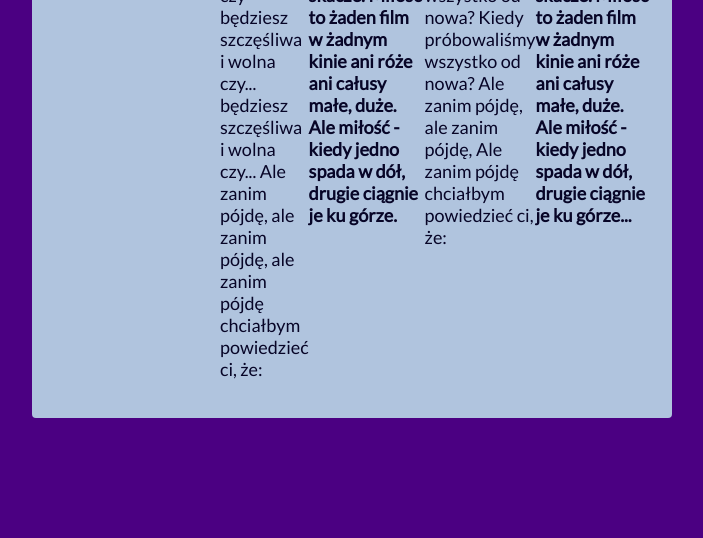
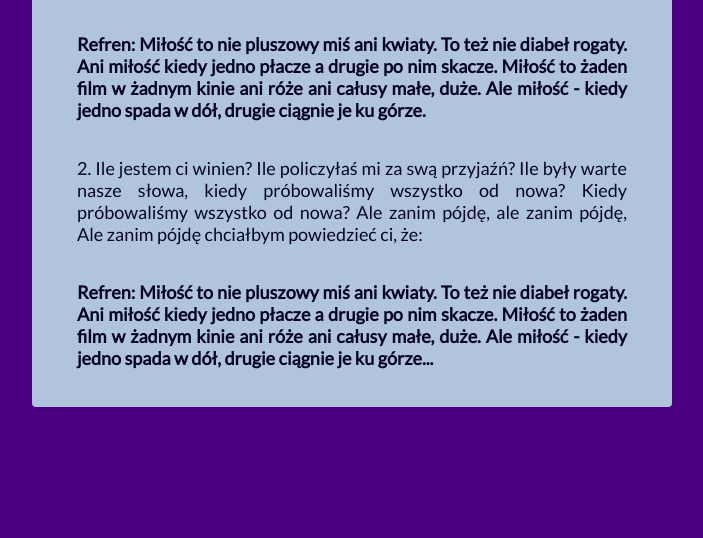
Before and after one commit to paulke43/learning-git-2, a website: page index.html in a window 1280 px wide. Shown: the part 262-800 px from the top of the page, without its empty margins (288-991 px from the left). Drawn offline with Linux system fonts and the light colour scheme.

Commit message:
Update styles

```diff
--- a/index.html
+++ b/index.html
@@ -9,9 +9,11 @@
 </head>
 <body>
     <div class="container">
-        <h1 class="title">"Zanim pójdę" Happysad</h1>
+        <h1 class="title">"Zanim pójdę"</h1>
+        <h3>Happysad</h3>
+        <div class="text-box">
             <p>1. Ile jestem ci winien?
-            Ile policzyłaś mi za swą przyjaźń?<br>
+                Ile policzyłaś mi za swą przyjaźń?
                 Ale kiedy wszystko już oddam, czy
                 będziesz szczęśliwa i wolna czy...
                 będziesz szczęśliwa i wolna czy...
@@ -28,7 +30,7 @@
                 drugie ciągnie je ku górze. </p>
 
             <p>2. Ile jestem ci winien?
-            Ile policzyłaś mi za swą przyjaźń?<br>
+                Ile policzyłaś mi za swą przyjaźń?
                 Ile były warte nasze słowa,
                 kiedy próbowaliśmy wszystko od nowa?
                 Kiedy próbowaliśmy wszystko od nowa?
@@ -44,5 +46,6 @@
                 Ale miłość - kiedy jedno spada w dół,
                 drugie ciągnie je ku górze... </p>
         </div>
+    </div>
 </body>
 </html>
--- a/style.css
+++ b/style.css
@@ -9,10 +9,17 @@ body {
   max-width: 600px;
   margin: 0 auto;
   margin-top: 10px;
-  border-radius: 4px;
-  display: flex; }
+  border-radius: 4px;}
 
-h1 {
+.text-box {
+  display: flex;
+  flex-wrap: wrap;
+  max-width: 550px;
+  margin: 0 auto;
+  text-align: justify; }
+
+h1,
+h3 {
   text-align: center;
   text-transform: uppercase;
   color: navy;
@@ -22,9 +29,7 @@ p {
   font-size: 18px;
   color: #070527; }
 
-.refren {
-  font-weight: bold; }
-
+.refren,
 .title {
   font-weight: bold; }
 
```
Lines whose indentation alone changed are shown as unchanged.
